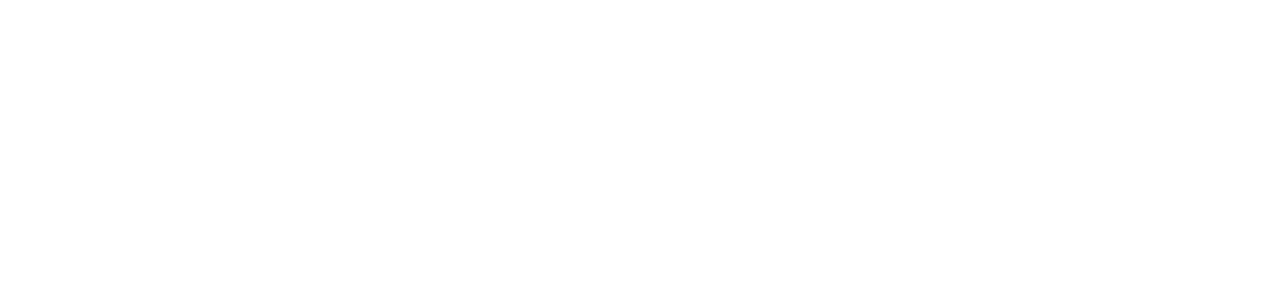
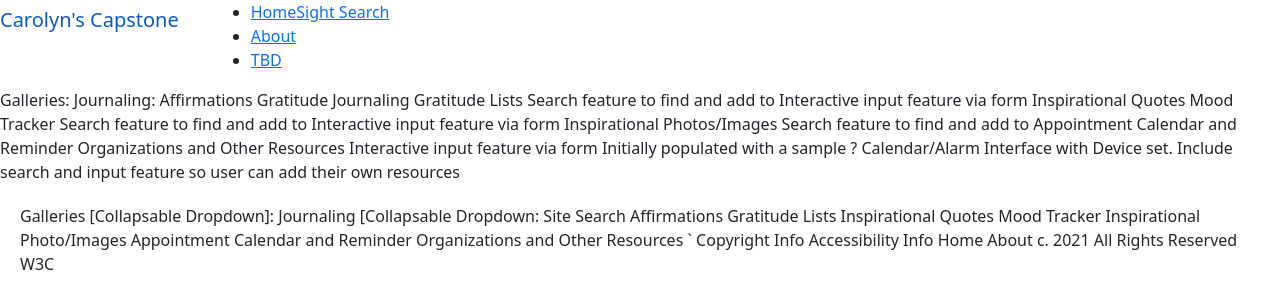
Before and after one commit to gracehopperWW2/Capstone-CAS, a plain HTML site: page index.html in a window 1280 px wide. Drawn offline with nearby package versions, Linux system fonts and the light colour scheme.

Commit message:
Commit 4-24-2021

```diff
--- a/index.html
+++ b/index.html
@@ -1,12 +1,109 @@
 <!DOCTYPE html>
 <html lang="en">
 <head>
-   <meta charset="UTF-8">
-   <meta http-equiv="X-UA-Compatible" content="IE=edge">
-   <meta name="viewport" content="width=device-width, initial-scale=1.0">
-   <title>Document</title>
+   <meta charset="UTF-8"/>
+   <meta http-equiv="X-UA-Compatible" content="IE=edge"/>
+   <meta name="viewport" content="width=device-width, initial-scale=1.0"/>
+   <title>Carolyn's Capstone</title>
+   <meta name="author" content="Carolyn Ann Sprague, Student in Cohort 2"/>
+   <meta name="description" content="This web page represents the beginning development phase of my Careers in Code Bootcamp Capstone project.  I envision a web app that focuses on mental health maintenance, specifically for individiuals with depression and anxiety."/>
+   <link rel="stylesheet" href="normalize.css"/>
+   <link rel="stylesheet" href="https://cdn.jsdelivr.net/npm/bootstrap@5.0.0-beta3/dist/css/bootstrap.min.css" integrity="sha384-eOJMYsd53ii+scO/bJGFsiCZc+5NDVN2yr8+0RDqr0Ql0h+rP48ckxlpbzKgwra6" crossorigin="anonymous"/>
+   <link rel="stylesheet" href="style.css"/>
 </head>
+
+
 <body>
 
+   <header>
+
+         <div class="navbar-container-fluid d-flex">
+            <nav class="navbar-expand-lg" style="background: skyblue text=salmon">
+               <div class="navbar-nav">
+                  <a class="navbar-brand">Carolyn's Capstone</a>
+                  <a class="navbar-toggler-icon"></a>
+                     <button class="navbar-toggler type=button data-bs-toggle=collapse data-bs-target=#mainNav aria-controls=navbarNav aria-expanded=true aria-label=Toggle navigation">
+                     </button>
+                  <a class="navbar-links d-flex justify-center"></a>
+                     <ul navbar class="navbar-links">
+                        <li class="nav-link-item">
+                           <a class="nav-link-active justify-center" href="#">Home</a>
+                        </li>
+                        <li class="nav-link-item">
+                           <a class="nav-link-active" href="#">About</a>
+                        <li class="nav-link-item">
+                           <a class="nav-link-active justify-center" href="#">TBD</a>
+                     </ul>
+                  <a class="navbar-sight-search nav-link-active justify-right" href="#">Sight Search</a>
+               </div>
+            </nav>
+         </div>
+
+   </header>
+
+
+   <main>
+
+               <!-- Pseudo Code and Wireframe of Home/Landing Page -->
+
+      Galleries:                                                  Journaling:
+
+         Affirmations Gratitude Journaling                           Gratitude Lists
+            Search feature to find and add to                           Interactive input feature via form
+
+         Inspirational Quotes                                        Mood Tracker
+            Search feature to find and add to                           Interactive input feature via form
+
+         Inspirational Photos/Images
+            Search feature to find and add to
+
+
+                                                                        Appointment Calendar and Reminder
+               Organizations and Other Resources                           Interactive input feature via form
+                  Initially populated with a sample                         ? Calendar/Alarm Interface with Device
+                  set.
+                  Include search and input feature so user
+                  can add their own resources
+
+
+
+
+   </main>
+
+
+
+
+
+
+   <footer>
+
+
+               <!-- Pseudo Code and Wireframe of Home/Landing Page -->
+
+
+
+   Galleries [Collapsable Dropdown]:               Journaling [Collapsable Dropdown:                           Site Search
+      Affirmations                                    Gratitude Lists
+      Inspirational Quotes                            Mood Tracker
+      Inspirational Photo/Images
+
+
+               Appointment Calendar and Reminder                                  Organizations and Other Resources
+
+
+
+   `                                                  Copyright Info                               Accessibility Info
+      Home  About                                     c. 2021 All Rights Reserved                   W3C
+
+
+
+
+   </footer>
+
+
+
+   <script src="https://cdn.jsdelivr.net/npm/bootstrap@5.0.0js" integrity="sha384-JEW9xMcG8R+pH31jmWH6WWP0WintQrMb4s7ZnUtxwoG2vI5DkLtS3qm9Ekf" crossorigin="anonymous"></script>
+
 </body>
+
 </html>
```
Also changed, not shown: Images/CapstoneArch-1.jpg (added), Images/CapstoneArch-2.jpg (added), affirmations.html (added), calendar.html (added), galleries.html (added), journaling.html (added), normalize.css, photos.html (added), quotes.html (added), resources.html (added), style.css, style.scss (added), 1 other file.
